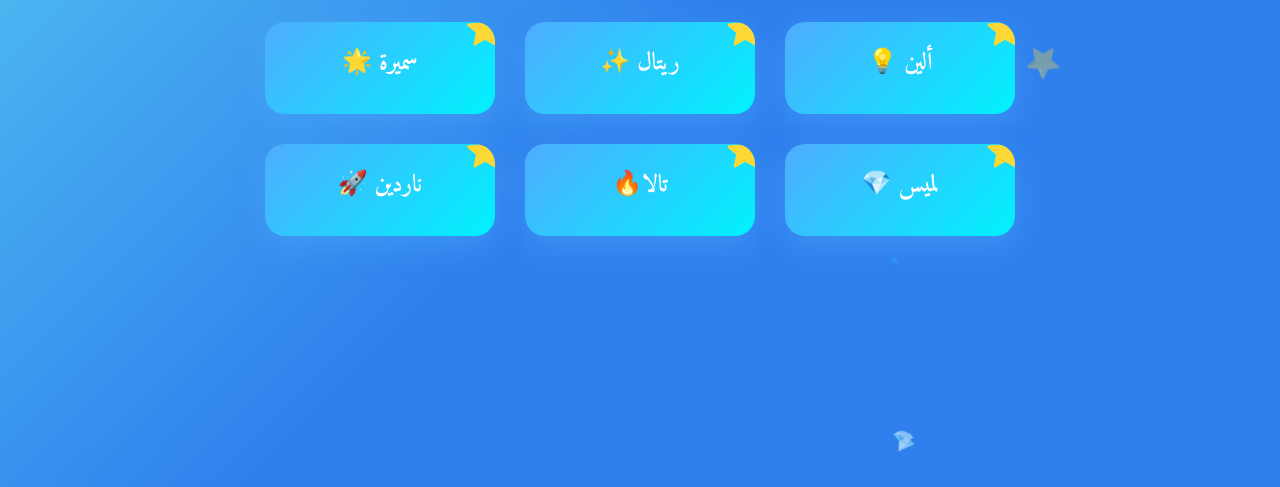
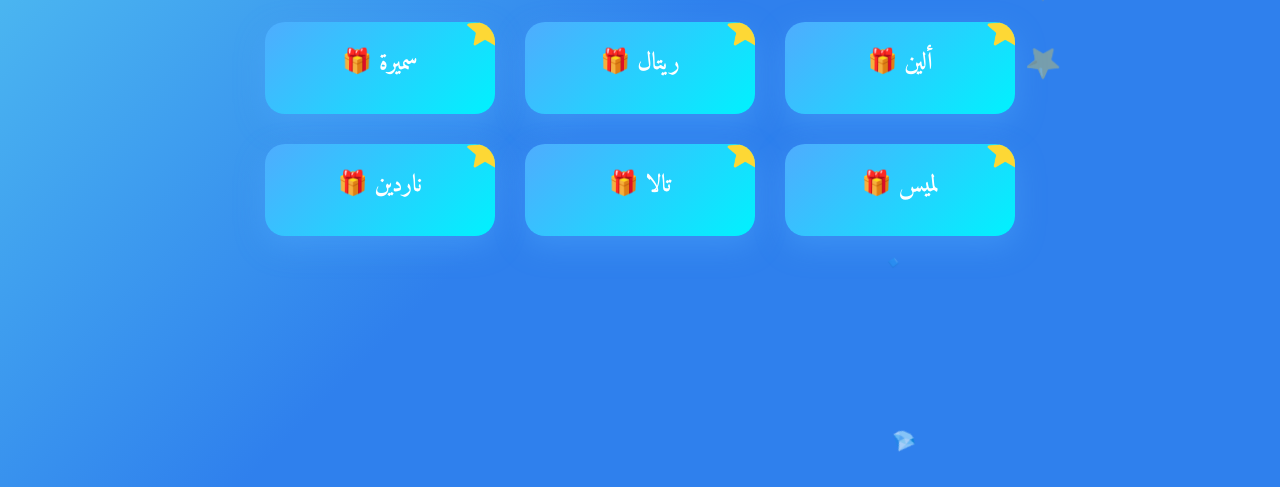
Before and after one commit to HSG116/MISS-Duha-2, a plain HTML site: page index.html in a window 1280 px wide. Shown: the part 313-800 px from the top of the page. Drawn offline with Linux system fonts and the light colour scheme.

Commit message:
Update index.html

```diff
--- a/index.html
+++ b/index.html
@@ -395,7 +395,7 @@
 
             <div class="hearts-container">
                 <div class="heart-card" onclick="openHeart(this, 'ألين')">
-                    <h3>ألين 💡</h3>
+                    <h3>ألين 🎁</h3>
                     <div class="heart-message">
                         مس ضحى، إنتي مش بس معلمة... إنتي ملهمة! 💫
                         بتخليني أحب الرياضيات وأشوف جمالها 🌟
@@ -403,7 +403,7 @@
                 </div>
 
                 <div class="heart-card" onclick="openHeart(this, 'ريتال')">
-                    <h3>ريتال ✨</h3>
+                    <h3>ريتال 🎁</h3>
                     <div class="heart-message">
                         شكراً لأنك بتصبري علينا وبتفهمينا بكل حب 💙
                         إنتي أحلى معلمة في الدنيا! 🌸
@@ -411,7 +411,7 @@
                 </div>
 
                 <div class="heart-card" onclick="openHeart(this, 'سميرة')">
-                    <h3>سميرة 🌟</h3>
+                    <h3>سميرة 🎁</h3>
                     <div class="heart-message">
                         مس ضحى، إنتي بتخلي الأرقام تحكي قصص حلوة 📚
                         وبتخليني أحس إني ذكية! ✨
@@ -419,7 +419,7 @@
                 </div>
 
                 <div class="heart-card" onclick="openHeart(this, 'لينا')">
-                    <h3>لميس 💎</h3>
+                    <h3>لميس 🎁</h3>
                     <div class="heart-message">
                         إنتي مش بس بتعلمينا رياضيات... بتعلمينا نحب نفسنا 💝
                         شكراً لكل لحظة حب! 🌺
@@ -427,7 +427,7 @@
                 </div>
 
                 <div class="heart-card" onclick="openHeart(this, 'نور')">
-                    <h3>تالا🔥</h3>
+                    <h3>تالا 🎁</h3>
                     <div class="heart-message">
                         مع إنك بتقولي البنات أذكى من الأولاد 😄
                         بس إحنا بنحبك لأنك بتؤمني فينا! 💪
@@ -435,7 +435,7 @@
                 </div>
 
                 <div class="heart-card" onclick="openHeart(this, 'مريم')">
-                    <h3>ناردين 🚀</h3>
+                    <h3>ناردين 🎁</h3>
                     <div class="heart-message">
                         مس ضحى، إنتي السبب إني بشوف المستقبل مشرق 🌅
                         وإني بحلم أكون عالمة رياضيات زيك! 🚀
```
